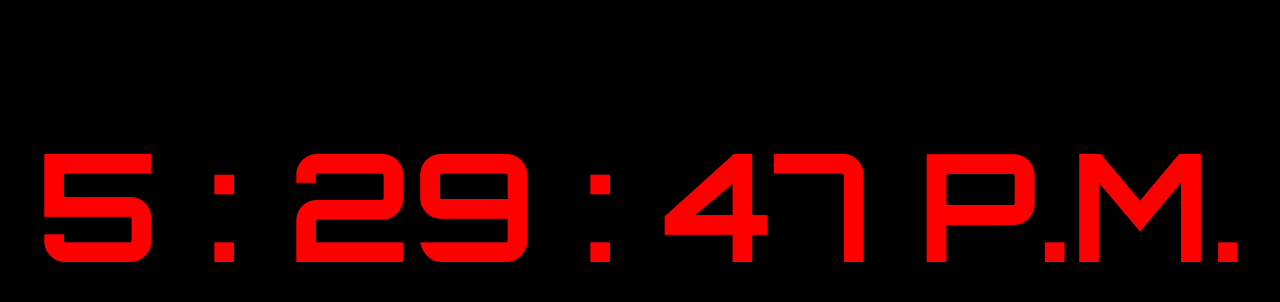
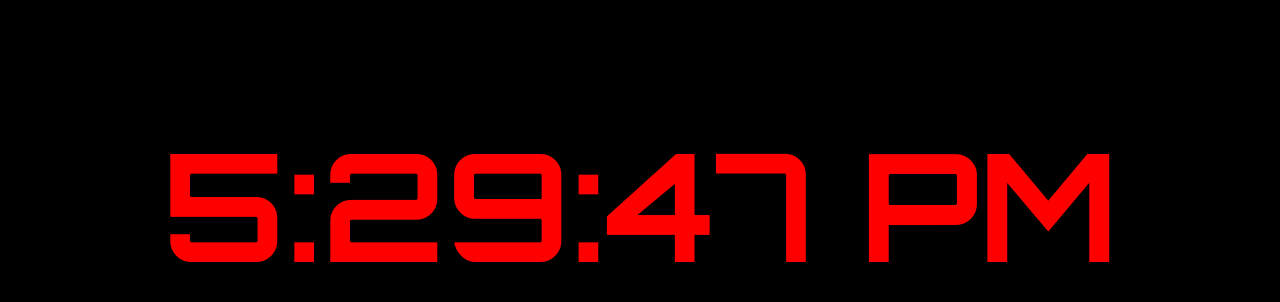
Before and after one commit to abhishektanwar2309/Digital-Clock, a plain HTML site: page index.html in a window 1280 px wide. Shown: the part 196-498 px from the top of the page. Drawn offline with Linux system fonts and the light colour scheme.

Commit message:
Using shortcut but with no double digit format'

```diff
--- a/index.html
+++ b/index.html
@@ -39,20 +39,24 @@
         const getTime=()=>
         {
             let dateObj=new Date();
-            let hh=dateObj.getHours();
-            hh=hh>9?hh:'0'+hh;
-            let mm=dateObj.getMinutes();
-            mm=mm>9?mm:'0'+mm;
-            let ss=dateObj.getSeconds();
-            ss=ss>9?ss:'0'+ss;
-            let amPM="A.M.";
-            //code for keeping the hours till 12
-            if(hh>12){
-                hh=hh%12;
-                amPM="P.M.";
-            }
-            return `${hh} : ${mm} : ${ss} ${amPM}`;
+            // let hh=dateObj.getHours();
+            // hh=hh>9?hh:'0'+hh;
+            // let mm=dateObj.getMinutes();
+            // mm=mm>9?mm:'0'+mm;
+            // let ss=dateObj.getSeconds();
+            // ss=ss>9?ss:'0'+ss;
+            // let amPM="A.M.";
+            // //code for keeping the hours till 12
+            // if(hh>12){
+            //     hh=hh%12;
+            //     amPM="P.M.";
+            // }
+            // return `${hh} : ${mm} : ${ss} ${amPM}`;
+
+            //but the below shortcut does not keep the double digit format
+            return dateObj.toLocaleTimeString();
         };
+
         setInterval(()=>{
             // console.log(getTime());
             let clockObj=document.querySelector('.click');
```
